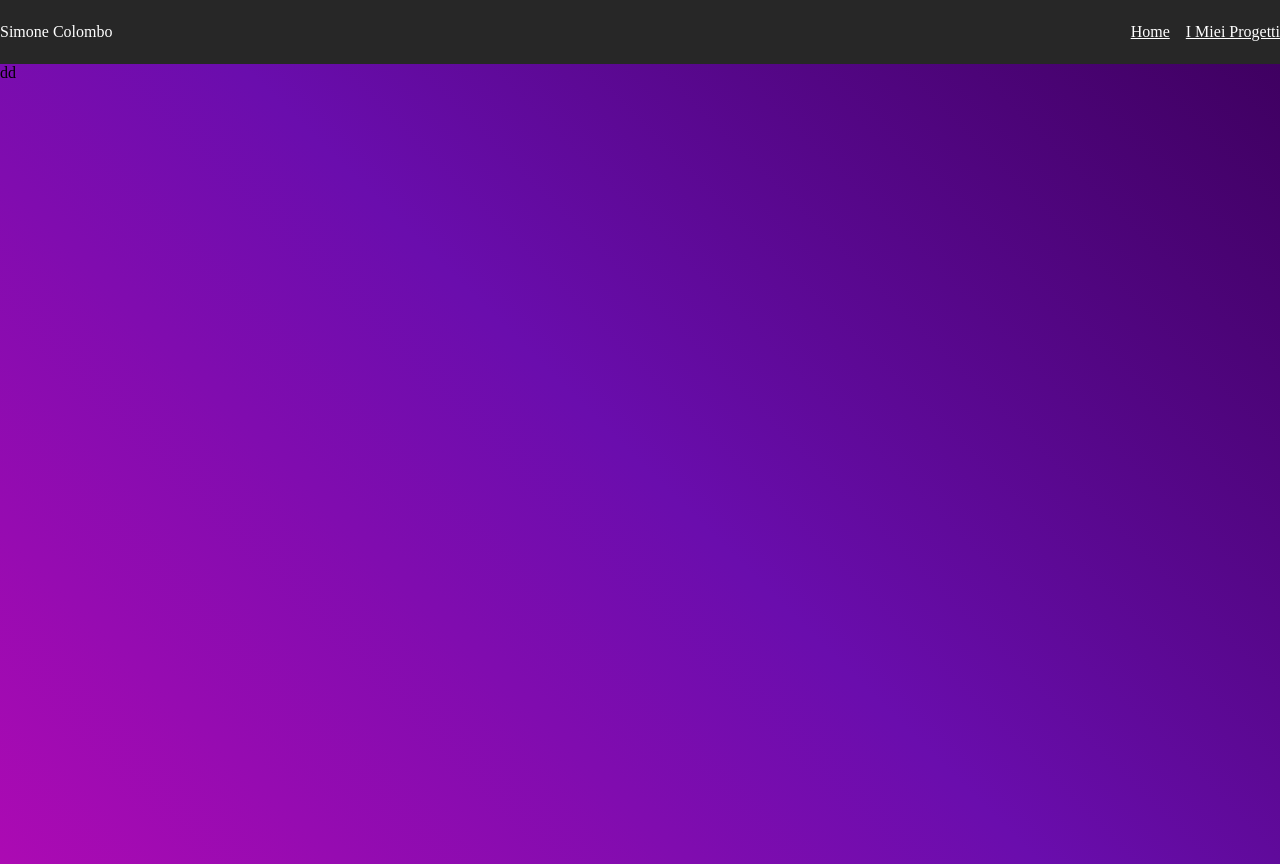
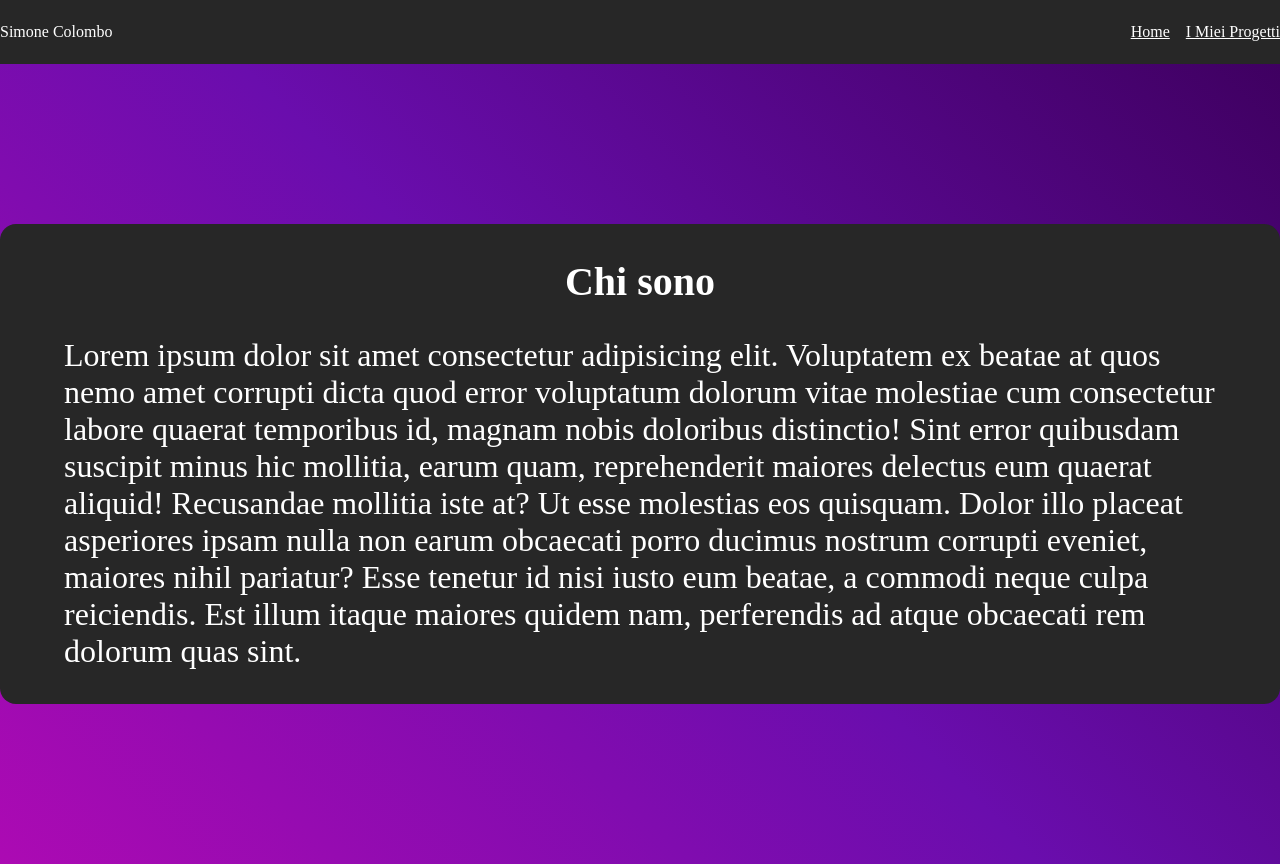
Before and after one commit to SimoneColombo1/Portfolio, a Vue app: page / in a window 1280 px wide. Built offline with nearby package versions, Linux system fonts and the light colour scheme.

Commit message:
Creata la struttura di about me

```diff
--- a/src/components/HomePage/AboutMe.vue
+++ b/src/components/HomePage/AboutMe.vue
@@ -1,11 +1,54 @@
 <script></script>
 
 <template>
-  <section class="AboutMe">dd</section>
+  <section class="AboutMe">
+    <section class="content">
+      <div class="title"><h1>Chi sono</h1></div>
+      <span>
+        Lorem ipsum dolor sit amet consectetur adipisicing elit. Voluptatem ex
+        beatae at quos nemo amet corrupti dicta quod error voluptatum dolorum
+        vitae molestiae cum consectetur labore quaerat temporibus id, magnam
+        nobis doloribus distinctio! Sint error quibusdam suscipit minus hic
+        mollitia, earum quam, reprehenderit maiores delectus eum quaerat
+        aliquid! Recusandae mollitia iste at? Ut esse molestias eos quisquam.
+        Dolor illo placeat asperiores ipsam nulla non earum obcaecati porro
+        ducimus nostrum corrupti eveniet, maiores nihil pariatur? Esse tenetur
+        id nisi iusto eum beatae, a commodi neque culpa reiciendis. Est illum
+        itaque maiores quidem nam, perferendis ad atque obcaecati rem dolorum
+        quas sint.
+      </span>
+    </section>
+  </section>
 </template>
 <style lang="scss" scoped>
 .AboutMe {
   width: 100%;
   height: 100%;
+  display: flex;
+  justify-content: center;
+  align-items: center;
+  .content {
+    justify-content: center;
+    align-items: start;
+    height: 60%;
+    display: flex;
+    padding: 4rem;
+    border-radius: 1rem;
+    background-color: #272727;
+    color: white;
+
+    flex-direction: column;
+    .title {
+      width: 100%;
+      display: flex;
+      justify-content: center;
+      margin-bottom: 2rem;
+      h1 {
+        margin: 0;
+        font-size: 2.5rem;
+      }
+    }
+    font-size: 2rem;
+  }
 }
 </style>
--- a/src/views/HomePage.vue
+++ b/src/views/HomePage.vue
@@ -63,6 +63,7 @@ export default {
 .home-page-container {
   display: flex;
   flex-direction: column;
+  max-width: 1400px;
 }
 
 .section {
```
